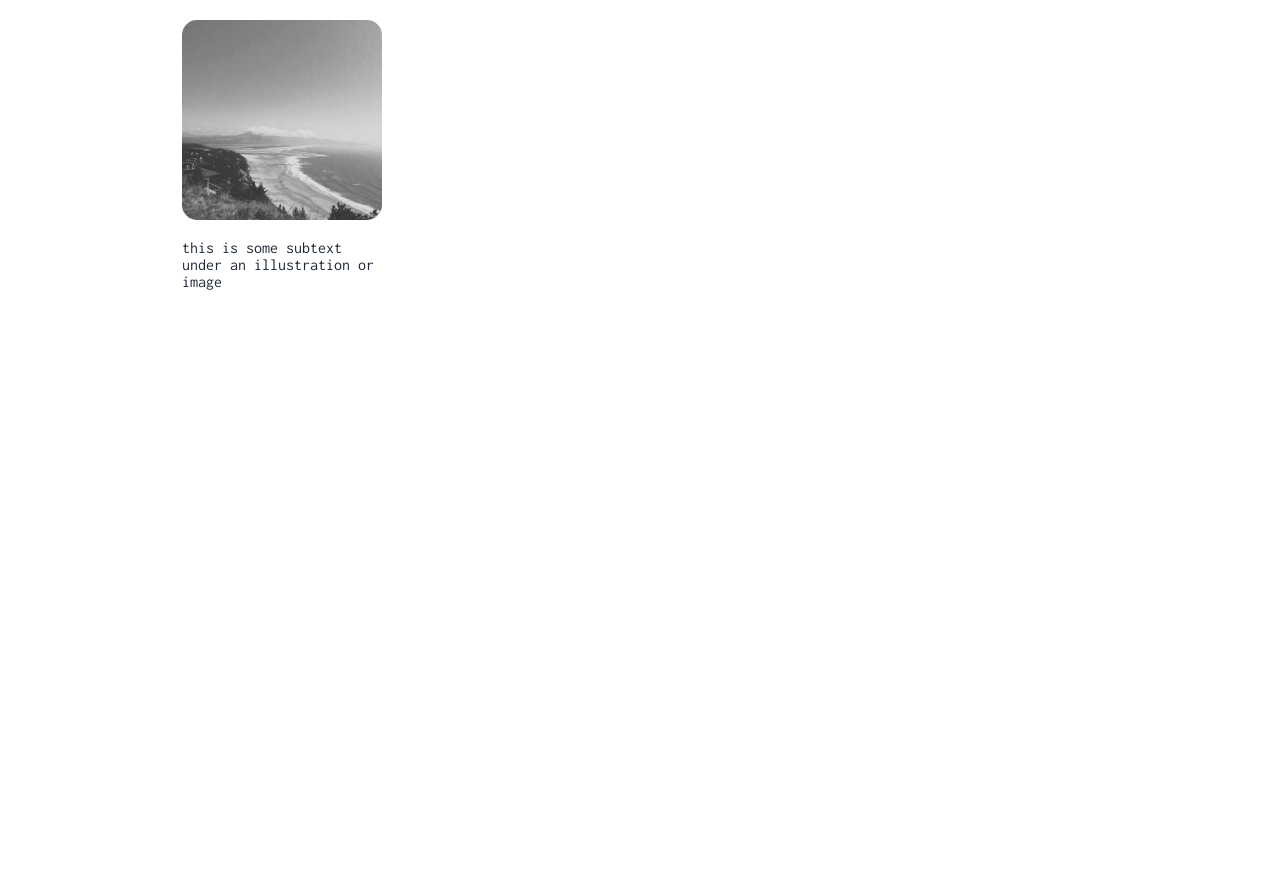
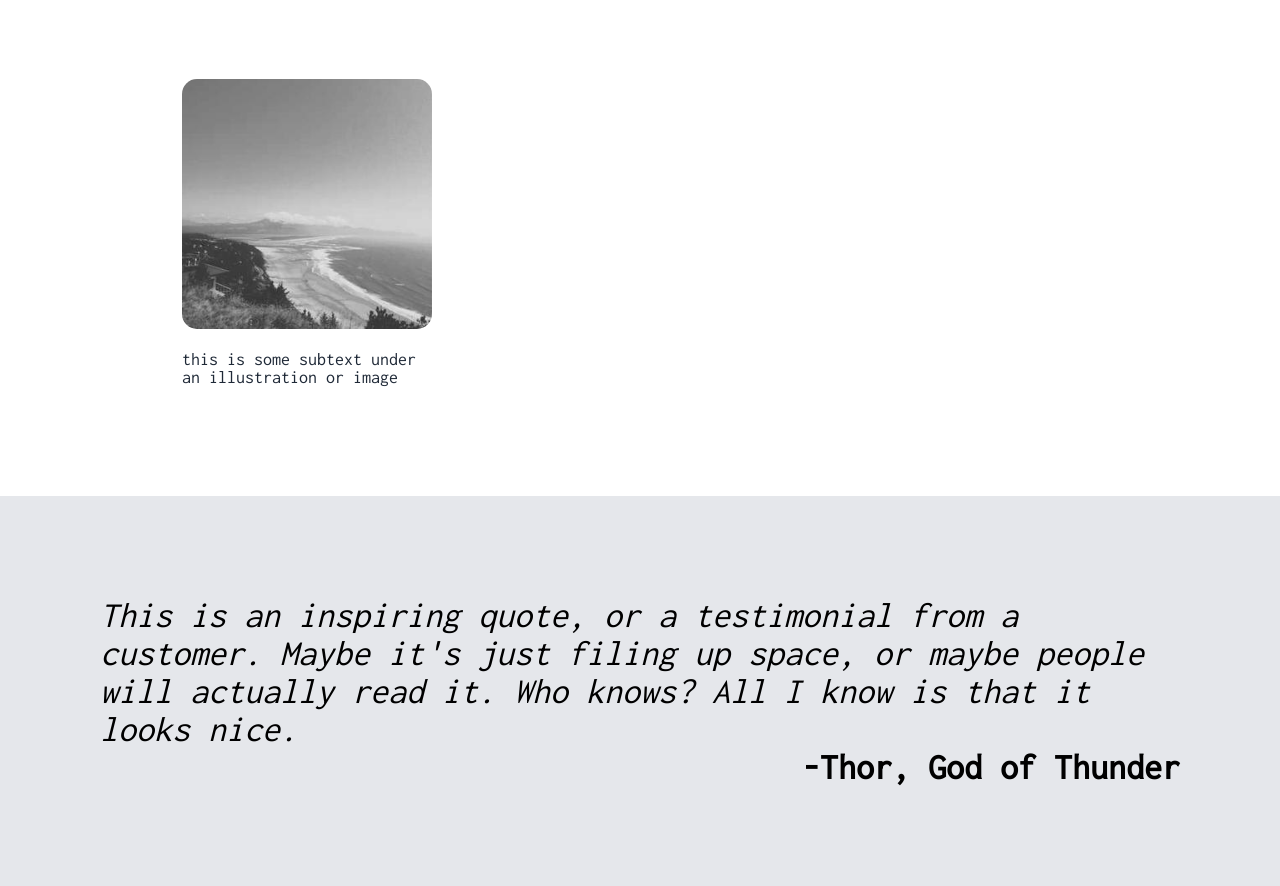
Before and after one commit to texugowo/odin-landing-page, a plain HTML site: page index.html in a window 1280 px wide. Shown: the part 813-1699 px from the top of the page. Before the commit the page ends 1203 px from the top, so only its background shows below. Drawn offline with Linux system fonts and the light colour scheme.

Commit message:
Add quote

```diff
--- a/index.html
+++ b/index.html
@@ -31,7 +31,7 @@
    </div>
 
    <div class="randominfo">
-    <div class="randominfo-text">Some random information</div>
+        <div class="randominfo-text">Some random information</div>
     <div class="randomimages">
         <div class="card">
             <img src="./images/lorempics.jpg" alt="Lorem picsum!">
@@ -50,5 +50,11 @@
             <p>this is some subtext under an illustration or image</p>
         </div>
    </div>
+   </div>
+
+   <div class="quote">
+    <div class="quotetext">This is an inspiring quote, or a testimonial from a customer. Maybe it's just filing up space, or maybe people will actually read it. Who knows? All I know is that it looks nice.</div>
+    <div class="thor">-Thor, God of Thunder</div>
+   </div>
 </body>
 </html>
--- a/style.css
+++ b/style.css
@@ -68,6 +68,7 @@ button {
 }
 
 .hero-small-text {
+    font-size: 18px;
     color: rgb(212, 212, 212);
     margin-top: 8px;
     margin-bottom: 8px;
@@ -85,9 +86,8 @@ button {
 .randominfo {
     padding-left: 150px;
     padding-right: 150px;
-    margin-top: 40px;
-    margin-bottom: 40px;
-    padding-bottom: 12px;
+    padding-top: 60px;
+    padding-bottom: 60px;
     color: #1F2937;
 
 }
@@ -106,7 +106,31 @@ button {
 }
 
 .card {
+    font-size: 18px;
     padding: 16px;
     margin: 16px;
-    width: 200px;
+    width: 250px;
   }
+
+.quote {
+    padding-left: 100px;
+    padding-right: 100px;
+    padding-top: 100px;
+    padding-bottom: 100px;
+    display: flex;
+    flex-direction: column;
+    flex-grow: 1;
+    background-color: #E5E7EB;
+    color: black;
+}
+
+.quotetext {
+    font-size: 36px;
+    font-style:italic;
+}
+
+.thor {
+    font-size: 36px;
+    font-weight: bold;
+    text-align:end
+}
```
